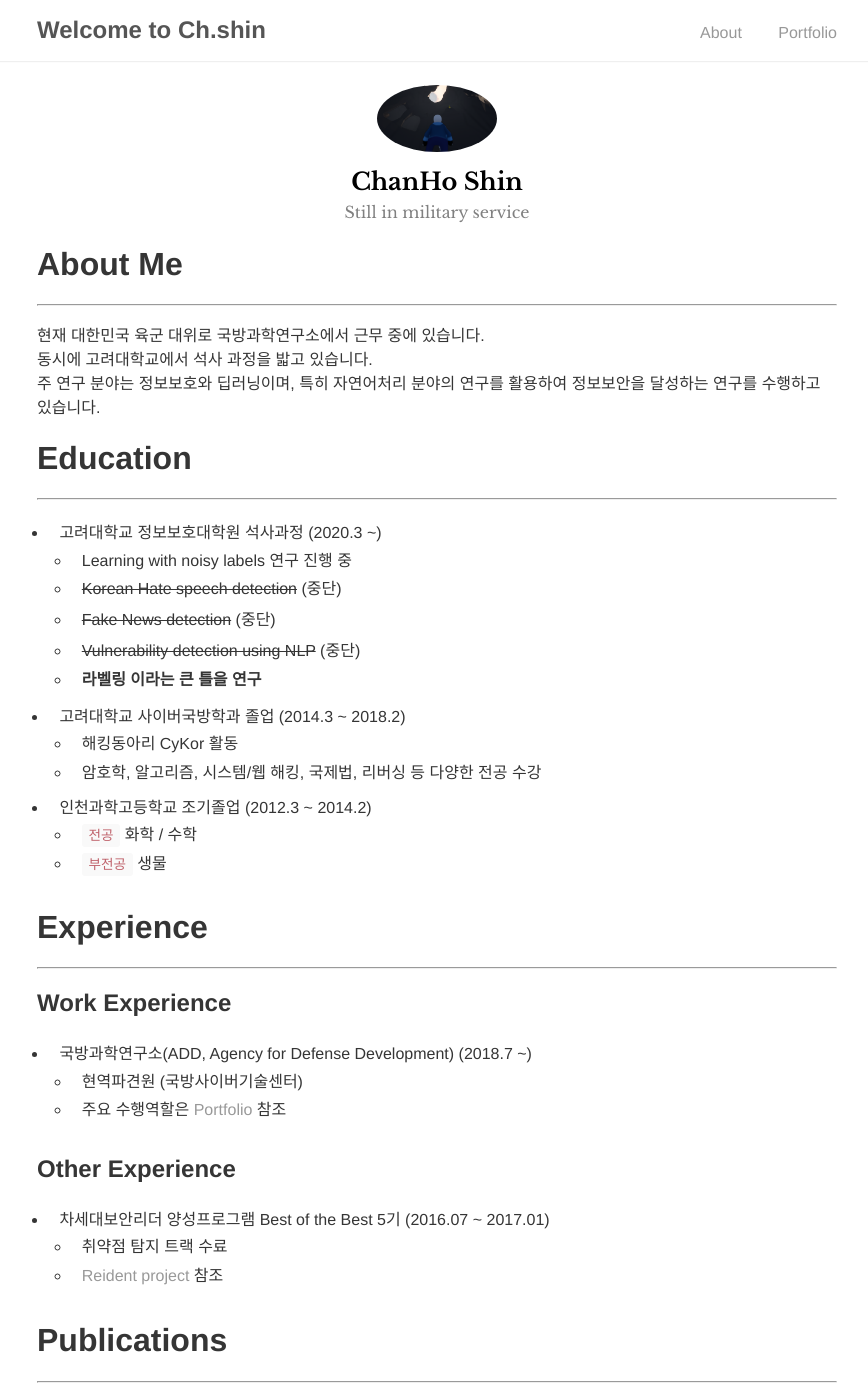
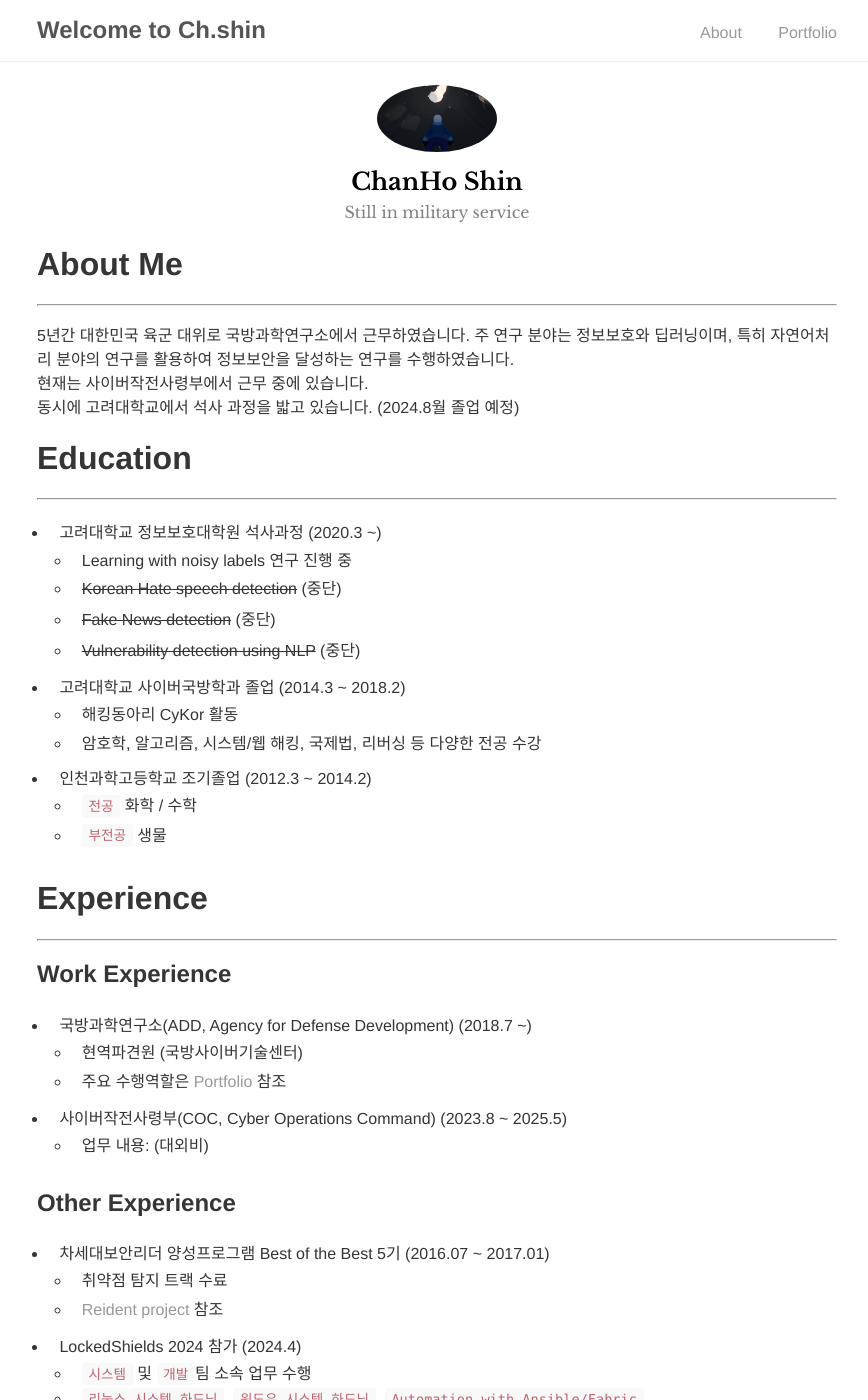
Before and after one commit to SSINsch/ssinsch.github.io, a Jekyll site: the page built from index.md, in a window 1280 px wide and 1400 px high. Shown: the whole window, without its empty margins (203-1071 px from the left). Built offline with Jekyll 4.4.1, drawn with Linux system fonts in a browser that asks for light colours; our own code applies the rules of GitHub Pages for plain Markdown files; some of the changed text lies outside the part shown.

Commit message:
Publications 및 근무 정보 업데이트

```diff
--- a/index.md
+++ b/index.md
@@ -5,9 +5,11 @@
 # About Me
 ___
 
-현재 대한민국 육군 대위로 국방과학연구소에서 근무 중에 있습니다.
-동시에 고려대학교에서 석사 과정을 밟고 있습니다.
-주 연구 분야는 정보보호와 딥러닝이며, 특히 자연어처리 분야의 연구를 활용하여 정보보안을 달성하는 연구를 수행하고 있습니다.
+5년간 대한민국 육군 대위로 국방과학연구소에서 근무하였습니다.
+주 연구 분야는 정보보호와 딥러닝이며, 특히 자연어처리 분야의 연구를 활용하여 정보보안을 달성하는 연구를 수행하였습니다.
+현재는 사이버작전사령부에서 근무 중에 있습니다.
+동시에 고려대학교에서 석사 과정을 밟고 있습니다. (2024.8월 졸업 예정)
+
 
 # Education
 ___
@@ -17,7 +19,6 @@
     - ~~Korean Hate speech detection~~ (중단)
     - ~~Fake News detection~~ (중단)
     - ~~Vulnerability detection using NLP~~ (중단)
-    - **라벨링 이라는 큰 틀을 연구**
 
 - 고려대학교 사이버국방학과 졸업 (2014.3 ~ 2018.2)
     - 해킹동아리 CyKor 활동
@@ -32,11 +33,16 @@
 - 국방과학연구소(ADD, Agency for Defense Development) (2018.7 ~)
   - 현역파견원 (국방사이버기술센터)
   - 주요 수행역할은 [Portfolio](https://ssinsch.github.io/portfolio/) 참조
+- 사이버작전사령부(COC, Cyber Operations Command) (2023.8 ~ 2025.5)
+  - 업무 내용: (대외비)
 
 ## Other Experience
 - 차세대보안리더 양성프로그램 Best of the Best 5기 (2016.07 ~ 2017.01)
-    - 취약점 탐지 트랙 수료
-    - [Reident project](https://ssinsch.github.io/portfolio/) 참조
+  - 취약점 탐지 트랙 수료
+  - [Reident project](https://ssinsch.github.io/portfolio/) 참조
+- LockedShields 2024 참가 (2024.4)
+  - `시스템` 및 `개발`팀 소속 업무 수행
+  - `리눅스 시스템 하드닝`, `윈도우 시스템 하드닝`, `Automation with Ansible/Fabric`
 
 # Publications
 ___
@@ -50,7 +56,8 @@
 작성 예정
 
 ## 국제 학술지
-- Pattern Recognition Letters 투고 예정
+- IEEE Access 게재 완료 (업데이트 예정)
+- Pattern Recognition Letters 게재확정 (업데이트 예정)
 
 # CVE
 ___
@@ -87,3 +93,5 @@
 - Cyber Security
 - Cyber Threat Intelligence
 - Machine Learning & Deep Learning
+- Natural Language Processing (NLP)
+- Learning with Noisy labels (LNL)
```
Also changed, not shown: other parts of index.md (+2 -3 lines).
